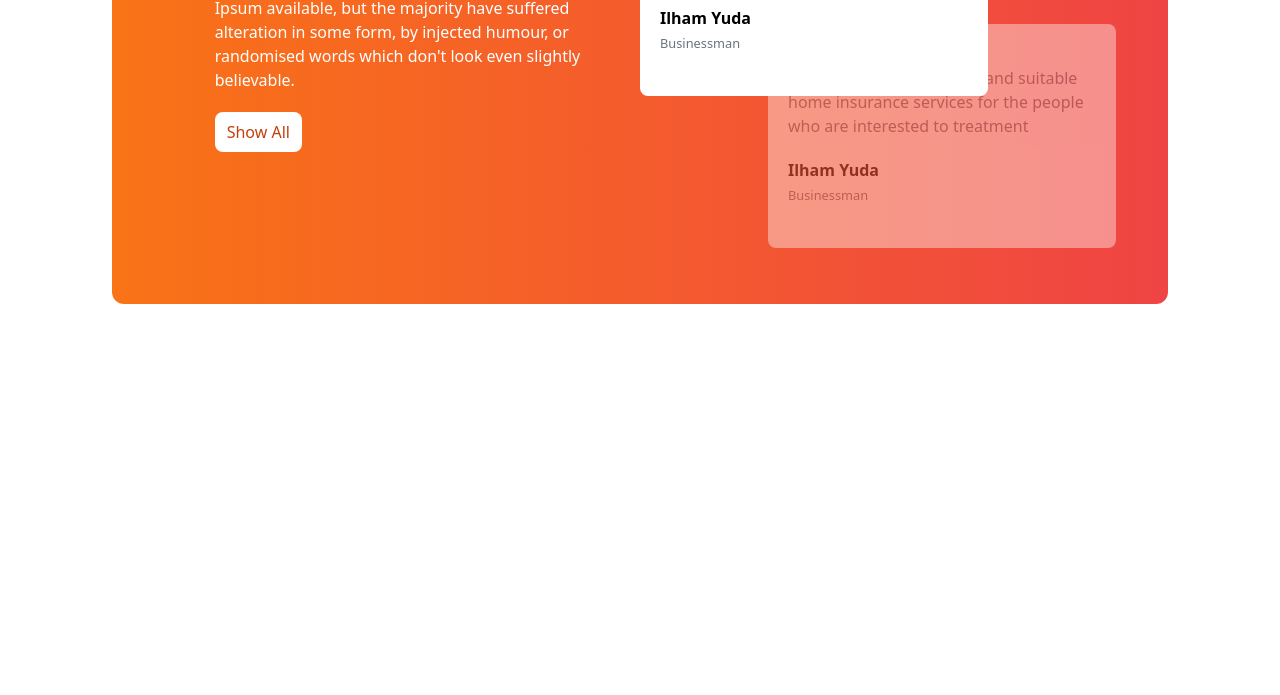
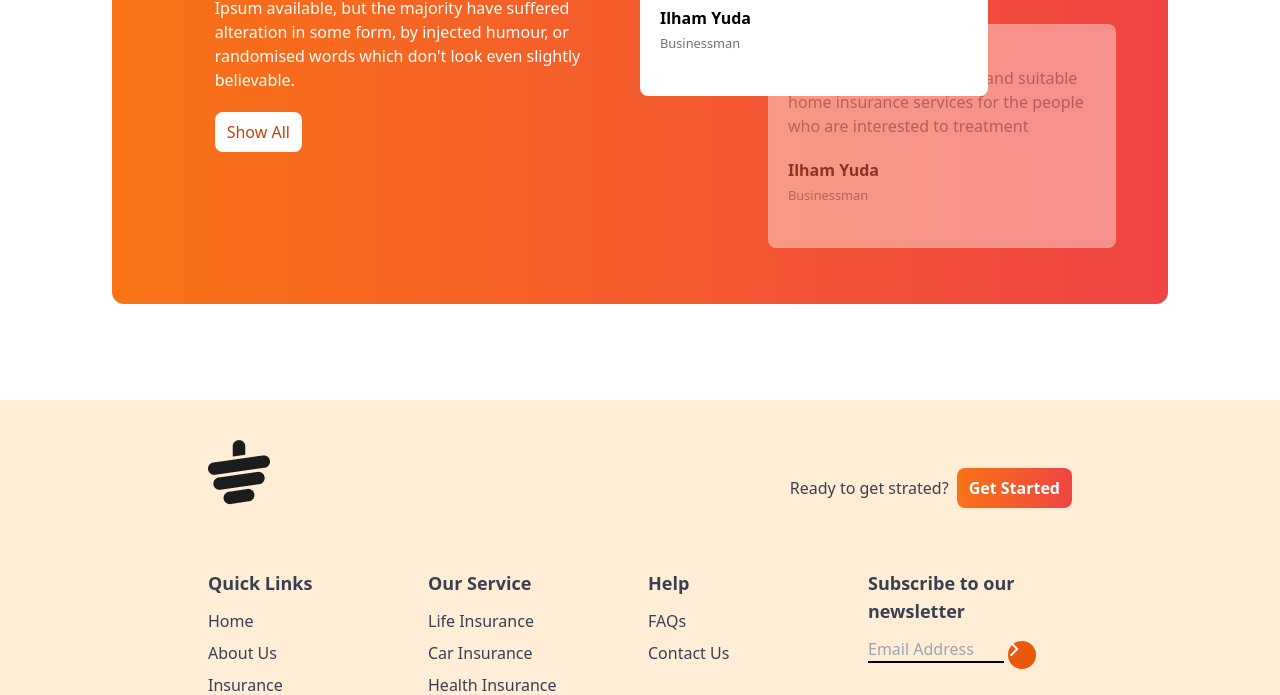
Before and after one commit to Atikmamu/tea-house-tailwind, a plain HTML site: page index.html in a window 1280 px wide. Shown: the part 2140-2835 px from the top of the page. Before the commit the page ends 2540 px from the top, so only its background shows below. Drawn offline with nearby package versions, Linux system fonts and the light colour scheme.

Commit message:
footer section complete

```diff
--- a/index.html
+++ b/index.html
@@ -135,14 +135,16 @@
         <!-- Text Section -->
         <div>
           <h1 class="text-5xl font-bold mb-5">Great Tea, Freshly Presented</h1>
-          <p class="text-gray-500">The meaning of gong cha is chanese is to provide the best tea to emperor from all possessions . It
+          <p class="text-gray-500">The meaning of gong cha is chanese is to provide the best tea to emperor from all
+            possessions . It
             represents the highest quality and self expectation. Establishing in 2006, Gong cha had been deeply
             appreciated by its custoers because of good words of mouth and unique customized service orginated from
             Taiwan.
           </p>
           <br>
           <h1 class="text-2xl font-bold mb-5">Unique Taste</h1>
-          <p class="text-gray-500">A Unique and different style from other teapots gives a luxurious and minimalist impression</p>
+          <p class="text-gray-500">A Unique and different style from other teapots gives a luxurious and minimalist
+            impression</p>
           <br>
           <h1 class="text-2xl font-bold mb-5">Premium Quality</h1>
           <p class="text-gray-500">Premium Quality that makes tea more elegant and more durable when you use it.
@@ -153,12 +155,15 @@
 
     <!-- Reviews Section -->
     <section class="mb-24">
-      <div class="bg-gradient-to-r from-orange-500 to-red-500 rounded-xl grid grid-cols-1 lg:grid-cols-2 text-white px-7 md:px-16">
+      <div
+        class="bg-gradient-to-r from-orange-500 to-red-500 rounded-xl grid grid-cols-1 lg:grid-cols-2 text-white px-7 md:px-16">
         <!-- Text Section -->
         <div class="flex justify-center items-center overflow-hidden">
           <div class="w-5/6">
             <h1 class="text-5xl font-bold mb-5 mt-10">Meet Our Super Clients</h1>
-          <p class="mb-5">There are many variations of passages of Lorem Ipsum available, but the majority have suffered alteration in some form, by injected humour, or randomised words which don't look even slightly believable.
+            <p class="mb-5">There are many variations of passages of Lorem Ipsum available, but the majority have
+              suffered alteration in some form, by injected humour, or randomised words which don't look even slightly
+              believable.
             </p>
             <button class="bg-white text-orange-700 px-3 py-2 rounded-lg">Show All</button>
           </div>
@@ -174,7 +179,8 @@
               </div>
 
               <div>
-                 <p class="text-gray-500 mb-5">We are providing the best and suitable home insurance services for the people who are interested to treatment</p>
+                <p class="text-gray-500 mb-5">We are providing the best and suitable home insurance services for the
+                  people who are interested to treatment</p>
                 <h1 class="font-bold">Ilham Yuda</h1>
                 <small class="text-gray-500">Businessman</small>
               </div>
@@ -182,35 +188,126 @@
           </div>
 
           <!-- top card -->
-           <div class="relative left-8 md:left-32 h-56 w-full md:w-3/4 bg-white text-black rounded-lg flex items-center px-5 opacity-40">
+          <div
+            class="relative left-8 md:left-32 h-56 w-full md:w-3/4 bg-white text-black rounded-lg flex items-center px-5 opacity-40">
             <div class="absolute -top-5 -left-5 bg-white rounded-full">
               <img class="p-1" src="./images/client.png" alt="">
             </div>
 
             <div>
-            <p class="text-gray-500 mb-5">We are providing the best and suitable home insurance services for the people who are interested to treatment</p>
+              <p class="text-gray-500 mb-5">We are providing the best and suitable home insurance services for the
+                people who are interested to treatment</p>
               <h1 class="font-bold">Ilham Yuda</h1>
               <small class="text-gray-500">Businessman</small>
             </div>
           </div>
 
           <!-- bottom card -->
-          <div class="relative left-8 md:left-32 top-10 h-56 w-full md:w-3/4 bg-white text-black rounded-lg flex items-center px-5 opacity-40">
+          <div
+            class="relative left-8 md:left-32 top-10 h-56 w-full md:w-3/4 bg-white text-black rounded-lg flex items-center px-5 opacity-40">
             <div class="absolute -top-5 -left-5 bg-white rounded-full">
               <img class="p-1" src="./images/client.png" alt="">
             </div>
 
             <div>
-             <p class="text-gray-500 mb-5">We are providing the best and suitable home insurance services for the people who are interested to treatment</p>
+              <p class="text-gray-500 mb-5">We are providing the best and suitable home insurance services for the
+                people who are interested to treatment</p>
               <h1 class="font-bold">Ilham Yuda</h1>
               <small class="text-gray-500">Businessman</small>
+            </div>
+          </div>
+        </div>
+      </div>
+    </section>
+  </main>
+
+  <!-- Footer Section -->
+  <footer class="bg-orange-100 text-gray-700 py-10 px-4 md:px-16">
+    <div class="w-9/12 mx-auto">
+      <!-- Logo -->
+      <div class="mb-8 flex justify-between">
+        <img class="mb-8" src="./images/cup.png" alt="">
+        <div class="flex items-center gap-2">
+          <h4>Ready to get strated?</h4>
+          <button class="bg-gradient-to-r from-orange-500 to-red-500 px-3 py-2 rounded-lg text-white font-bold">Get
+            Started</button>
+
+        </div>
+      </div>
+      <!-- Links  -->
+      <div class="grid grid-cols-1 md:grid-cols-2 lg:grid-cols-4 gap-4">
+        <!-- first column -->
+        <div>
+          <h3 class="font-semibold text-lg mb-3">Quick Links</h3>
+          <ul class="space-y-2">
+            <li>
+              <a class="hover:text-orange-600" href="#">Home</a>
+            </li>
+            <li>
+              <a class="hover:text-orange-600" href="#">About Us</a>
+            </li>
+            <li>
+              <a class="hover:text-orange-600" href="#">Insurance</a>
+            </li>
+            <li>
+              <a class="hover:text-orange-600" href="#">Privacy Policy</a>
+            </li>
+          </ul>
+        </div>
+        <!-- Second column -->
+        <div>
+          <h3 class="font-semibold text-lg mb-3">Our Service</h3>
+          <ul class="space-y-2">
+            <li>
+              <a class="hover:text-orange-600" href="#">Life Insurance</a>
+            </li>
+            <li>
+              <a class="hover:text-orange-600" href="#">Car Insurance</a>
+            </li>
+            <li>
+              <a class="hover:text-orange-600" href="#">Health Insurance</a>
+            </li>
+            <li>
+              <a class="hover:text-orange-600" href="#">House Insurance</a>
+            </li>
+          </ul>
+        </div>
+        <!-- Third column -->
+        <div>
+          <h3 class="font-semibold text-lg mb-3">Help</h3>
+          <ul class="space-y-2">
+            <li>
+              <a class="hover:text-orange-600" href="#">FAQs</a>
+            </li>
+            <li>
+              <a class="hover:text-orange-600" href="#">Contact Us</a>
+            </li>
+          </ul>
+        </div>
+
+        <!-- Fourth Column -->
+        <div>
+          <h3 class="font-semibold text-lg mb-3">Subscribe to our newsletter</h3>
+          <div class="flex flex-col space-y-2">
+            <div>
+              <input placeholder="Email Address" type="text"
+                class="bg-transparent border-b-2 border-black w-4/6">
+              <i class="fa-solid fa-chevron-right w-7 h-7 bg-orange-600 rounded-full text-white justify-center items-center mt-1"></i>
+              <div class="flex justify-between w-2/5 mb-2 mt-8">
+                <i class="fa-brands fa-facebook"></i>
+                <i class="fa-brands fa-square-instagram"></i>
+                <i class="fa-brands fa-square-twitter"></i>
               </div>
             </div>
 
           </div>
         </div>
-     </section>
-  </main>
+      </div>
+      <div class="text-center pt-4 mt-4">
+        <p class="text-sm text-gray-600">© 2027 UIDesign.to - All rights reserved.</p>
+      </div>
+    </div>
+  </footer>
 </body>
 
 </html>
```
Lines whose indentation alone changed are shown as unchanged.
